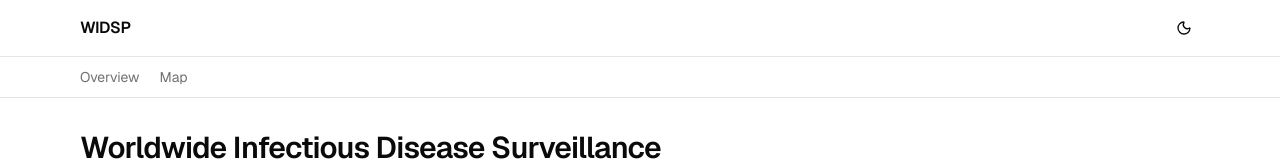
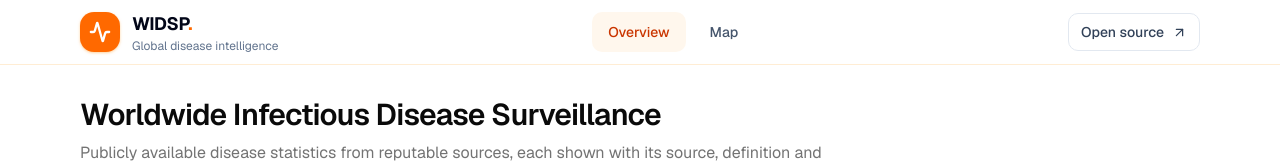
Before and after one commit to hallofcodes/wisp, a Next.js app: page / in a window 1280 px wide. Shown: the top 163 px of the page. Built offline with nearby package versions, Linux system fonts and the light colour scheme; no server answers; the database is empty.

Commit message:
Refactor SiteHeader component layout and styles

```diff
--- a/src/components/layout/site-header.tsx
+++ b/src/components/layout/site-header.tsx
@@ -1,31 +1,70 @@
+// ill make changes here. this is the first changed file
+"use client";
+
 import Link from "next/link";
+import { usePathname } from "next/navigation";
+import { Activity, ArrowUpRight } from "lucide-react";
 import { mainNav, siteConfig } from "@/lib/site";
-import { ThemeToggle } from "./theme-toggle";
 
 export function SiteHeader() {
+  const pathname = usePathname();
+
   return (
-    <header className="border-b">
-      <div className="mx-auto flex h-14 max-w-6xl items-center justify-between gap-4 px-4">
-        <Link href="/" className="font-semibold tracking-tight">
-          {siteConfig.name}
-          <span className="sr-only"> home</span>
+    <header className="sticky top-0 z-40 border-b border-orange-100 bg-white/95 backdrop-blur-md">
+      <div className="mx-auto flex min-h-16 max-w-6xl items-center justify-between gap-4 px-4">
+        <Link href="/" className="flex shrink-0 items-center gap-3">
+          <span className="flex size-10 items-center justify-center rounded-xl bg-orange-500 text-white shadow-sm shadow-orange-200">
+            <Activity size={22} strokeWidth={2.5} aria-hidden="true" />
+          </span>
+          <span className="flex flex-col">
+            <span className="text-lg font-bold tracking-tight text-slate-950">
+              WIDSP<span className="text-orange-500">.</span>
+            </span>
+            <span className="hidden text-xs text-slate-500 sm:block">
+              Global disease intelligence
+            </span>
+          </span>
+          <span className="sr-only">{siteConfig.fullName}</span>
         </Link>
-        <ThemeToggle />
-      </div>
-      <nav aria-label="Main" className="border-t">
-        <ul className="mx-auto flex h-10 max-w-6xl items-center gap-5 overflow-x-auto px-4 text-sm">
-          {mainNav.map((item) => (
+
+        <nav aria-label="Main navigation">
+          <ul className="flex items-center gap-1 sm:gap-2">
+            {mainNav.map((item) => {
+              const active =
+                item.href === "/"
+                  ? pathname === "/"
+                  : pathname === item.href ||
+                    pathname.startsWith(`${item.href}/`);
+
+              return (
                 <li key={item.href}>
                   <Link
                     href={item.href}
-                className="text-muted-foreground hover:text-foreground"
+                    aria-current={active ? "page" : undefined}
+                    className={`inline-flex min-h-10 items-center rounded-lg px-3 text-sm font-medium transition-colors sm:px-4 ${
+                      active
+                        ? "bg-orange-50 text-orange-700"
+                        : "text-slate-600 hover:bg-slate-50 hover:text-slate-950"
+                    }`}
                   >
                     {item.label}
                   </Link>
                 </li>
-          ))}
+              );
+            })}
           </ul>
         </nav>
+
+        <a
+          href={siteConfig.repositoryUrl}
+          target="_blank"
+          rel="noreferrer"
+          className="hidden items-center gap-2 rounded-lg border border-slate-200 px-3 py-2 text-sm font-medium text-slate-700 transition-colors hover:border-orange-300 hover:text-orange-700 md:inline-flex"
+        >
+          Open source
+          <ArrowUpRight size={15} aria-hidden="true" />
+        </a>
+      </div>
     </header>
   );
 }
```
Lines whose indentation alone changed are shown as unchanged.
